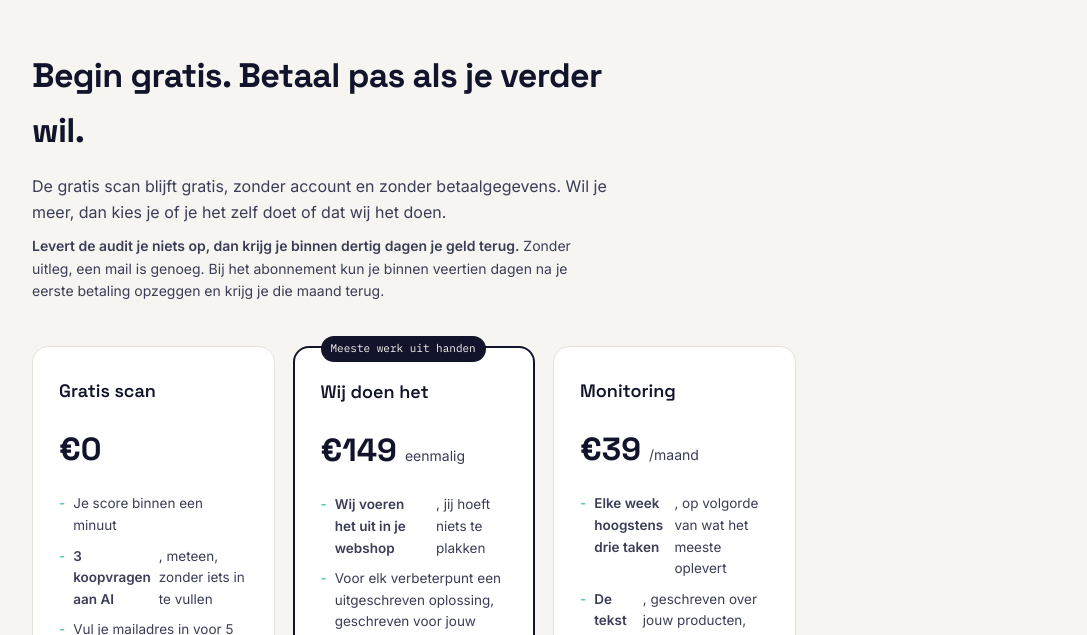
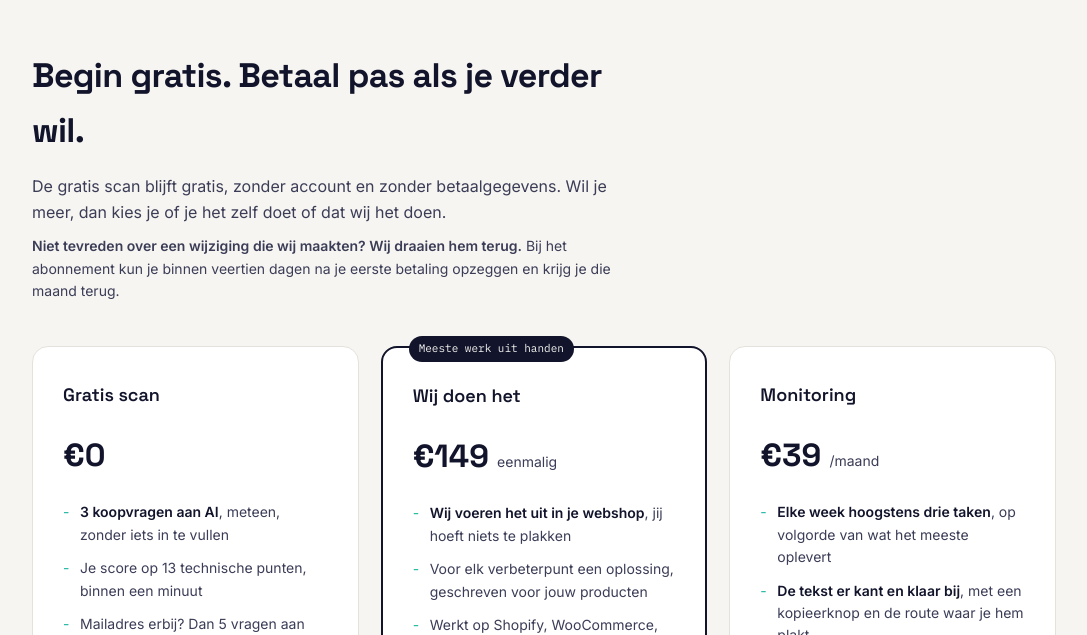
Before and after one commit to ninonorden/Krillo-app, a Flask app: template templates/index.html in a window 1280 px wide. Shown: the part 5865-6500 px from the top of the page, without its empty margins (96-1183 px from the left). Run offline with Flask 3, Linux system fonts and the light colour scheme; the template is opened without the code that fills it, so the values that code supplies are empty; some libraries are stand-ins or nearby versions.

Commit message:
Add files via upload

```diff
--- a/templates/index.html
+++ b/templates/index.html
@@ -449,10 +434,15 @@
   .toegang p{font-size:14px; color:var(--ink-soft); line-height:1.7; margin-bottom:10px;}
   .toegang p:last-child{margin-bottom:0;}
   .toegang strong{color:var(--ink);}
-  .price-grid{display:grid; grid-template-columns:repeat(4,1fr); gap:18px;}
+  /* Drie kaarten, niet vier. Stond hier nog repeat(4,1fr) van toen de audit er
+     nog bij zat: drie kaarten kregen daardoor elk een kwart van de breedte en
+     rechts bleef een kwart leeg. Dat is waarom ze er dun en gedrongen uitzagen
+     en waarom elke zin over vier regels brak. */
+  .price-grid{display:grid; grid-template-columns:repeat(3,1fr); gap:22px;
+              align-items:stretch; max-width:1040px; margin:0 auto;}
   .price-card{
     background:var(--paper-raised); border:1px solid var(--line); border-radius:16px;
-    padding:30px 26px; display:flex; flex-direction:column; gap:18px;
+    padding:34px 30px; display:flex; flex-direction:column; gap:20px;
   }
   .price-card.featured{border:2px solid var(--ink); position:relative;}
   .price-badge{
@@ -546,9 +536,17 @@
   .prijzen-kop p{font-size:16px; color:var(--ink-soft); margin-top:14px;}
   .price-amount{font-family:var(--disp); font-weight:700; font-size:32px;}
   .price-amount span{font-family:var(--body); font-weight:400; font-size:14px; color:var(--ink-soft);}
-  .price-feats{list-style:none; display:flex; flex-direction:column; gap:9px; font-size:13.5px; color:var(--ink-soft);}
-  .price-feats li{display:flex; gap:8px;}
-  .price-feats li::before{content:'-'; color:var(--teal); flex-shrink:0;}
+  /* De regels in een kaart zijn gewone tekst, geen flexrij.
+     Dit was de lelijkste fout op de hele pagina. Met display:flex op de li werd
+     elk kind een eigen kolom, dus een <strong> midden in een zin kreeg zijn
+     eigen smalle kolom en de rest van de zin ernaast. "Wij voeren het uit in je
+     webshop, jij hoeft niets te plakken" las daardoor als twee losse stukken
+     naast elkaar. Nu loopt de zin gewoon door en staat het streepje ernaast. */
+  .price-feats{list-style:none; display:flex; flex-direction:column; gap:11px;
+               font-size:14px; line-height:1.6; color:var(--ink-soft);}
+  .price-feats li{position:relative; padding-left:17px;}
+  .price-feats li::before{content:'-'; color:var(--teal); position:absolute; left:0; top:0;}
+  .price-feats li strong{color:var(--ink); font-weight:600;}
   .price-btn{
     margin-top:auto; padding:12px; border-radius:10px; text-align:center;
     font-weight:600; font-size:14px; text-decoration:none; border:1.5px solid var(--ink);
@@ -947,15 +945,17 @@
       {# De garantie hoort hier te staan en niet alleen in de voorwaarden. Dit is
          de plek waar iemand van een bedrijf dat hij niet kent geld moet
          uitgeven, en dat is precies waar de drempel zit. #}
-      {# LET OP: deze regel gaat ALLEEN over de audit. Bij het abonnement geldt
-         iets anders (opzeggen binnen veertien dagen) en bij de uitvoering geldt
-         geen terugbetaling maar terugdraaien. Stond hier eerst een
-         onvoorwaardelijke belofte voor alle drie, en dat is een onjuiste
-         mededeling over een betalingsverplichting. #}
+      {# LET OP: per product geldt iets anders, en dat hoort er zo te staan.
+         Stond hier eerst een onvoorwaardelijke belofte van dertig dagen geld
+         terug voor alle producten, en dat gold alleen voor de audit. Dat is een
+         onjuiste mededeling over een betalingsverplichting.
+
+         De audit bestaat sinds 11 september niet meer, dus de zin die daarover
+         ging is hier weg. Wat er nu staat is wat wij echt doen. #}
       <p style="font-size:14px; color:var(--ink-soft); margin-top:10px;">
-        <strong>Levert de audit je niets op, dan krijg je binnen dertig dagen je geld terug.</strong>
-        Zonder uitleg, een mail is genoeg. Bij het abonnement kun je binnen veertien
-        dagen na je eerste betaling opzeggen en krijg je die maand terug.
+        <strong>Niet tevreden over een wijziging die wij maakten? Wij draaien hem terug.</strong>
+        Bij het abonnement kun je binnen veertien dagen na je eerste betaling opzeggen
+        en krijg je die maand terug.
       </p>
     </div>
     <div class="price-grid">
@@ -963,10 +963,9 @@
         <div class="price-name">Gratis scan</div>
         <div class="price-amount">€0</div>
         <ul class="price-feats">
-          <li>Je score binnen een minuut</li>
           <li><strong>3 koopvragen aan AI</strong>, meteen, zonder iets in te vullen</li>
-          <li>Vul je mailadres in voor 5 vragen aan ChatGPT én Gemini, met citaten</li>
-          <li>Alle 13 technische controlepunten met uitleg</li>
+          <li>Je score op 13 technische punten, binnen een minuut</li>
+          <li>Mailadres erbij? Dan 5 vragen aan ChatGPT én Gemini, met citaten</li>
           <li>Geen account, geen betaalgegevens</li>
         </ul>
         <a class="price-btn ghost" href="#scan">Start gratis</a>
@@ -987,10 +986,9 @@
         <div class="price-amount">€149 <span>eenmalig</span></div>
         <ul class="price-feats">
           <li><strong>Wij voeren het uit in je webshop</strong>, jij hoeft niets te plakken</li>
-          <li>Voor elk verbeterpunt een uitgeschreven oplossing, geschreven voor jouw producten</li>
+          <li>Voor elk verbeterpunt een oplossing, geschreven voor jouw producten</li>
           <li>Werkt op Shopify, WooCommerce, Lightspeed en de meeste andere systemen</li>
-          <li>Achteraf een overzicht van elke wijziging, met de oude tekst erbij</li>
-          <li>Niet tevreden over een wijziging? Wij draaien hem terug</li>
+          <li>Achteraf elke wijziging op een rij, en wij draaien terug wat je niet bevalt</li>
           <li>Meestal binnen 2 tot 5 werkdagen klaar</li>
         </ul>
         <a class="price-btn solid" href="#scan" id="uitvoeringCheckoutBtn">Laat het ons doen</a>
@@ -1000,11 +998,9 @@
         <div class="price-amount">€39 <span>/maand</span></div>
         <ul class="price-feats">
           <li><strong>Elke week hoogstens drie taken</strong>, op volgorde van wat het meeste oplevert</li>
-          <li><strong>De tekst er kant en klaar bij</strong>, geschreven over jouw producten, met een kopieerknop en de route waar je het plakt</li>
-          <li>De echte pagina's waar je concurrent wel op staat en jij niet, met de link erbij</li>
-          <li>30 koopvragen per week aan ChatGPT en Gemini, met per vraag het citaat waarop het oordeel rust</li>
-          <li>Bericht als er iets verandert, met de duiding of het aan jou lag of aan de markt</li>
-          <li>Alle cijfers en de 13 technische punten achter één link, voor als je ze wil zien</li>
+          <li><strong>De tekst er kant en klaar bij</strong>, met een kopieerknop en de route waar je hem plakt</li>
+          <li>De pagina's waar je concurrent wel op staat en jij niet, met de link erbij</li>
+          <li>30 koopvragen per week aan ChatGPT en Gemini, met het citaat erbij</li>
           <li>Maandelijks opzegbaar, geen looptijd</li>
         </ul>
         <a class="price-btn ghost" href="#scan" id="monitoringCheckoutBtn">Start abonnement</a>
@@ -1240,37 +1236,51 @@
       byCategorie[cat].push(check);
     });
 
-    categorieVolgorde.forEach(function(cat){
-      if(!byCategorie[cat]) return;
-      html += '<div class="scan-categorie-label">' + (categorieLabels[cat] || cat) + '</div>';
-      byCategorie[cat].forEach(function(check){
+    // Alleen de punten die NIET goed staan uitgeschreven. Wat goed is krijgt
+    // één regel, en wie het toch wil zien klapt het open.
+    //
+    // Dit stond eerst allemaal open: dertien punten met bij elk een alinea
+    // uitleg, ook bij de acht die gewoon goed waren. Dat leest als een muur,
+    // en het is precies het deel dat er niet toe doet. Wie hier komt wil weten
+    // wat er mis is, niet lezen dat zijn robots.txt in orde is.
+    var teDoen = data.checks.filter(function(c){ return c.status !== 'goed'; });
+    var goed = data.checks.filter(function(c){ return c.status === 'goed'; });
+
+    if(teDoen.length){
+      html += '<div class="scan-categorie-label">Wat er beter kan</div>';
+      teDoen.forEach(function(check){
         html += '<div class="scan-check">';
         html += '<span class="tag ' + check.status + '">' + statusLabels[check.status] + '</span>';
         html += '<div class="scan-check-body"><strong>' + check.titel + '</strong><span>' + check.uitleg + '</span></div>';
         html += '</div>';
       });
-    });
-
-    var issueCount = data.checks.filter(function(c){ return c.status === 'probleem' || c.status === 'deels'; }).length;
-    var totalCount = data.checks.length;
-
-    if(data.voorbeeldfixes && data.voorbeeldfixes.length > 0){
-      html += '<div class="scan-categorie-label">Wat de audit voor je oplost</div>';
-      data.voorbeeldfixes.forEach(function(fix){
-        html += '<div class="fix-preview">';
-        html += '<div class="fix-preview-title">' + fix.titel + '</div>';
-        html += '<div class="fix-preview-row"><span class="fix-preview-label voor">nu</span><span class="fix-preview-text">' + fix.voor + '</span></div>';
-        html += '<div class="fix-preview-row"><span class="fix-preview-label na">na de audit</span><span class="fix-preview-text fix-preview-code fix-preview-blurred">' + fix.na.replace(/\n/g, '<br>') + '</span></div>';
-        html += '<div class="fix-preview-lock"><span class="dot"></span>De volledige oplossing zit in de audit</div>';
+    }
+
+    if(goed.length){
+      html += '<details class="scan-goed"><summary>' + goed.length + ' van de ' +
+              data.checks.length + ' punten staan goed</summary>';
+      goed.forEach(function(check){
+        html += '<div class="scan-check">';
+        html += '<span class="tag goed">' + statusLabels.goed + '</span>';
+        html += '<div class="scan-check-body"><strong>' + check.titel + '</strong><span>' + check.uitleg + '</span></div>';
         html += '</div>';
       });
-    }
+      html += '</details>';
+    }
+
+    var issueCount = teDoen.length;
+    var totalCount = data.checks.length;
+
+    // Het blok met vervaagde voorbeeldoplossingen is eruit. Dat verkocht de
+    // audit van 79 euro, en die bestaat niet meer. Een pagina die nog steeds
+    // "de volledige oplossing zit in de audit" zegt, verwijst naar iets wat
+    // niet meer te koop is.
 
     if(issueCount > 0){
       html += '<div class="scan-cta">';
       html += '<div class="scan-cta-text"><strong>' + issueCount + ' van de ' + totalCount + ' punten kunnen beter.</strong> ';
-      html += 'De audit schrijft voor elk punt de oplossing uit: herschreven teksten voor jouw producten, en technische code die je direct kan plakken.</div>';
-      html += '<a href="#prijzen" class="scan-cta-btn">Bekijk de volledige audit &rarr;</a>';
+      html += 'Wij zetten ze voor je recht en schrijven de teksten voor jouw producten.</div>';
+      html += '<a href="#prijzen" class="scan-cta-btn">Laat het ons doen &rarr;</a>';
       html += '</div>';
     } else {
       html += '<div class="scan-cta scan-cta-good">';
@@ -1608,7 +1618,7 @@
     uitvoering: {
       items: [
         'Wij voeren de verbeteringen uit in je webshop, jij hoeft niets te plakken',
-        'Alles uit de volledige audit zit erbij',
+        'Voor elk verbeterpunt een oplossing, geschreven voor jouw producten',
         'Achteraf een overzicht van elke wijziging, met de oude tekst erbij',
         'Bevalt een wijziging je niet, dan draaien wij hem terug',
         'We blijven van je prijzen, voorraad, bestellingen en vormgeving af'
```
Also changed, not shown: other parts of templates/index.html (+9 -24 lines), templates/admin_kosten.html (+20 -1 lines), tests/test_kostenherstel.py (added, +148 -0 lines).
